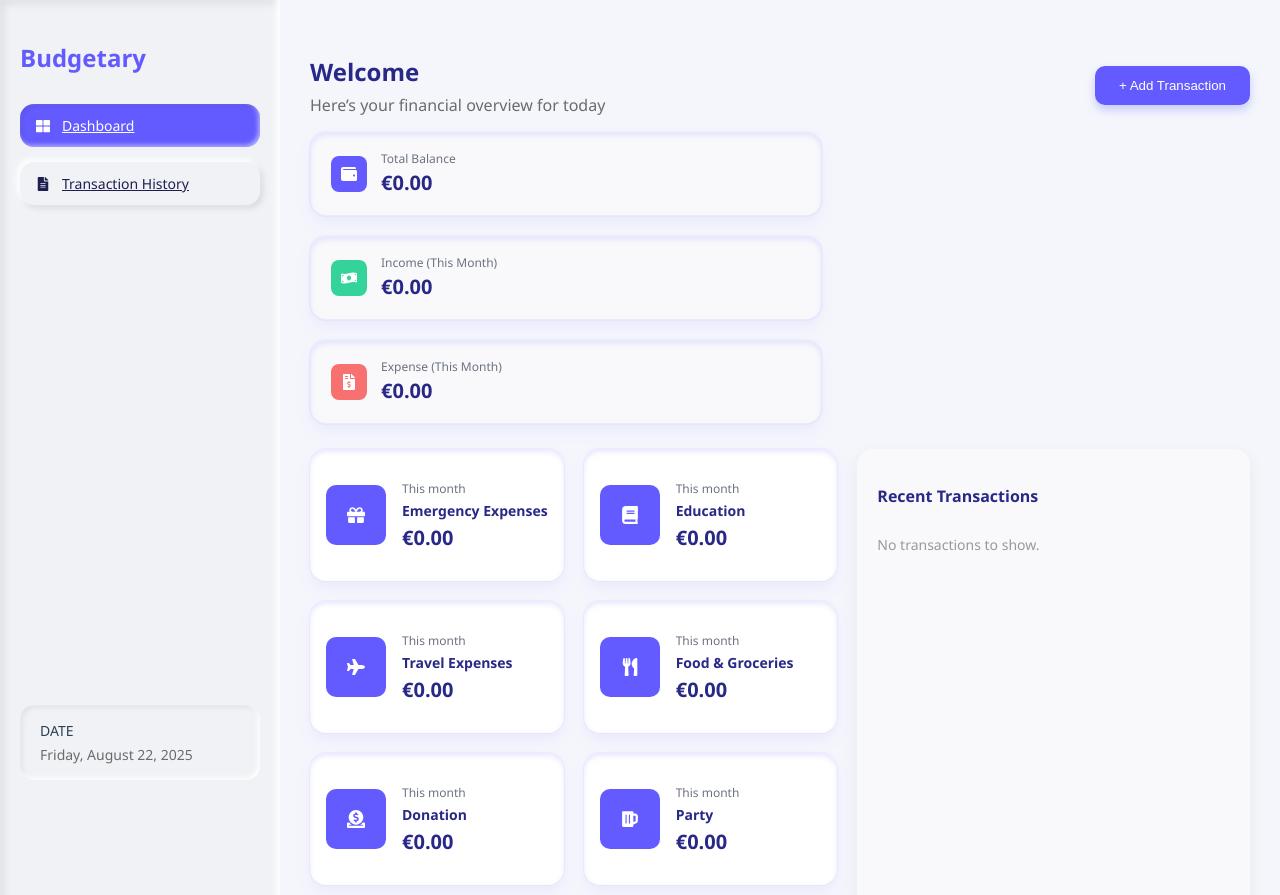
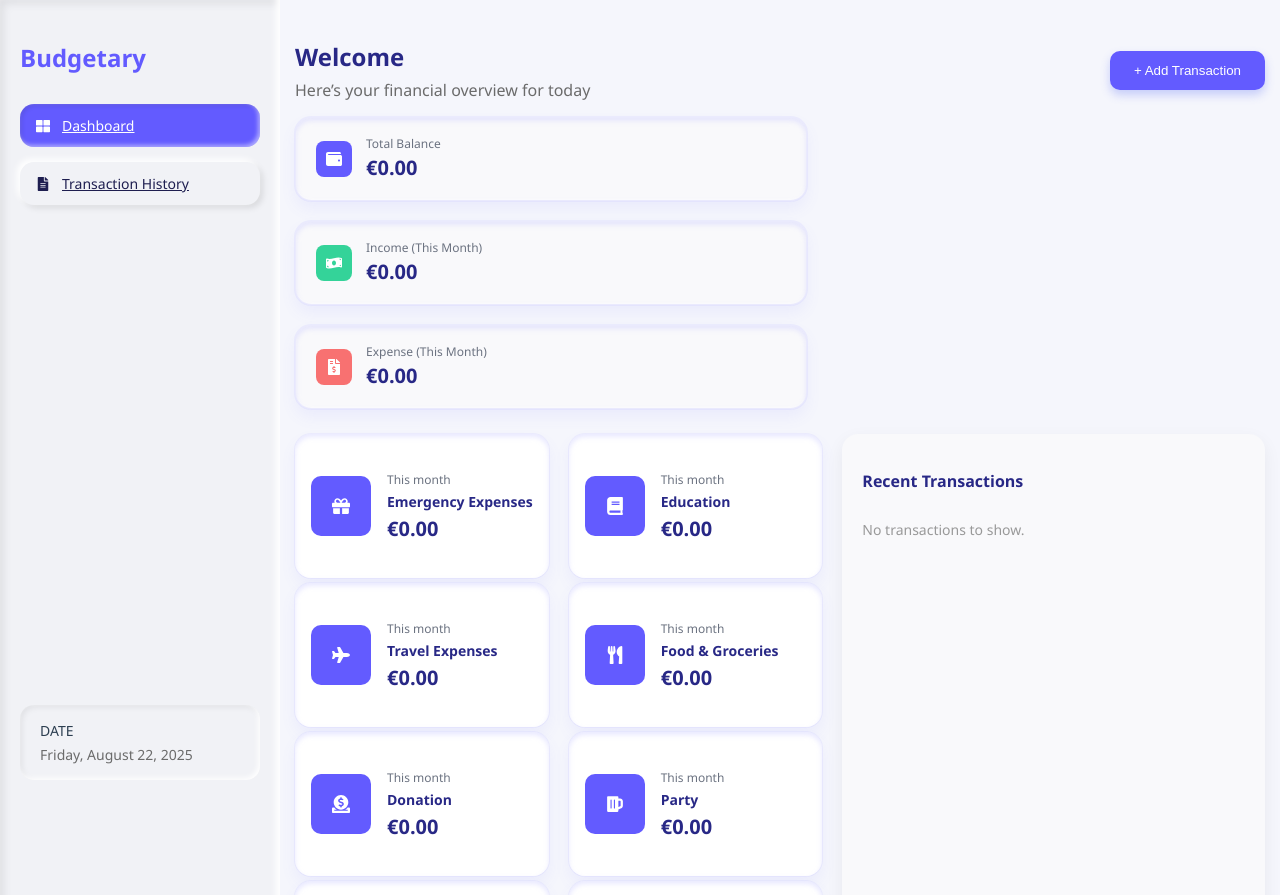
Before and after one commit to sardeshmukhrohit10/BudgetarySkeumorphic, a React (Create React App) app: page / in a window 1280 px wide. Shown: the top 895 px of the page. Built offline with nearby package versions, Linux system fonts and the light colour scheme.

Commit message:
Updated padding

```diff
--- a/src/App.css
+++ b/src/App.css
@@ -15,7 +15,7 @@ body {
 
 .dashboard-main {
   flex: 1;
-  padding: 30px;
+  padding: 15px;
   overflow: auto;
 }
 
--- a/src/components/ExpenseGrid.css
+++ b/src/components/ExpenseGrid.css
@@ -9,5 +9,6 @@
 .expense-grid {
   display: grid;
   grid-template-columns: repeat(2, 1fr);
-  gap: 20px;
+  column-gap: 20px;
+  row-gap: 5px;
 }
```
